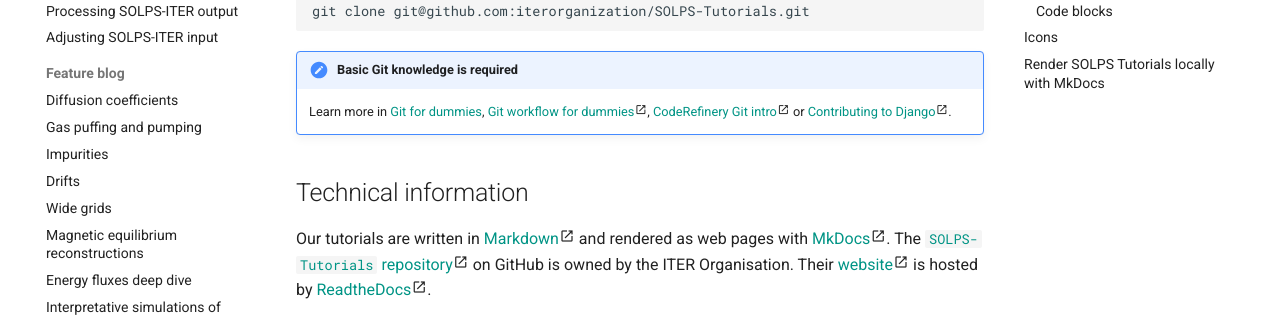
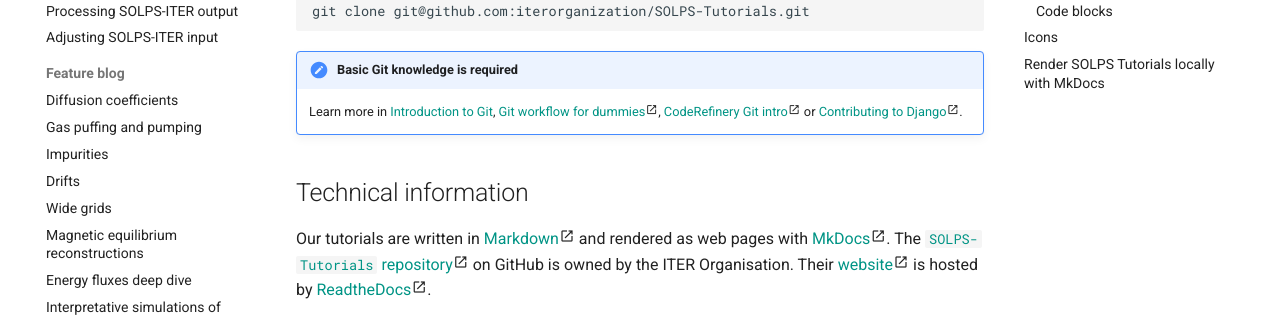
Before and after one commit to iterorganization/SOLPS-Tutorials, an MkDocs documentation site: the page built from docs/Contribute.md, in a window 1280 px wide and 900 px high. Shown: the part 316-633 px from the top of the window. Built offline with MkDocs 1.6.1 and Material for MkDocs 9.7.7, drawn with Linux system fonts in a browser that asks for light colours.

Commit message:
Fix links

```diff
--- a/docs/Contribute.md
+++ b/docs/Contribute.md
@@ -8,7 +8,7 @@
     git clone git@github.com:iterorganization/SOLPS-Tutorials.git
 
 /// hint | Basic Git knowledge is required
-Learn more in [Git for dummies](installing/solps-iter-codebase.md#git-for-dummies),
+Learn more in [Introduction to Git](installing/solps-iter-codebase.md#introduction-to-git),
 [Git workflow for dummies](https://docs.google.com/presentation/d/1wFOoQAADQA7c4HcRa3vST2iAq2a4faZs461T9hgz9Ek/edit?slide=id.p#slide=id.p)<span class="material-symbols-outlined">open_in_new</span>,
 [CodeRefinery Git intro](https://coderefinery.github.io/git-intro/)<span class="material-symbols-outlined">open_in_new</span> or
 [Contributing to Django](https://docs.djangoproject.com/en/dev/internals/contributing/)<span class="material-symbols-outlined">open_in_new</span>.
```
Also changed, not shown: docs/index.md (+1 -1 lines).
